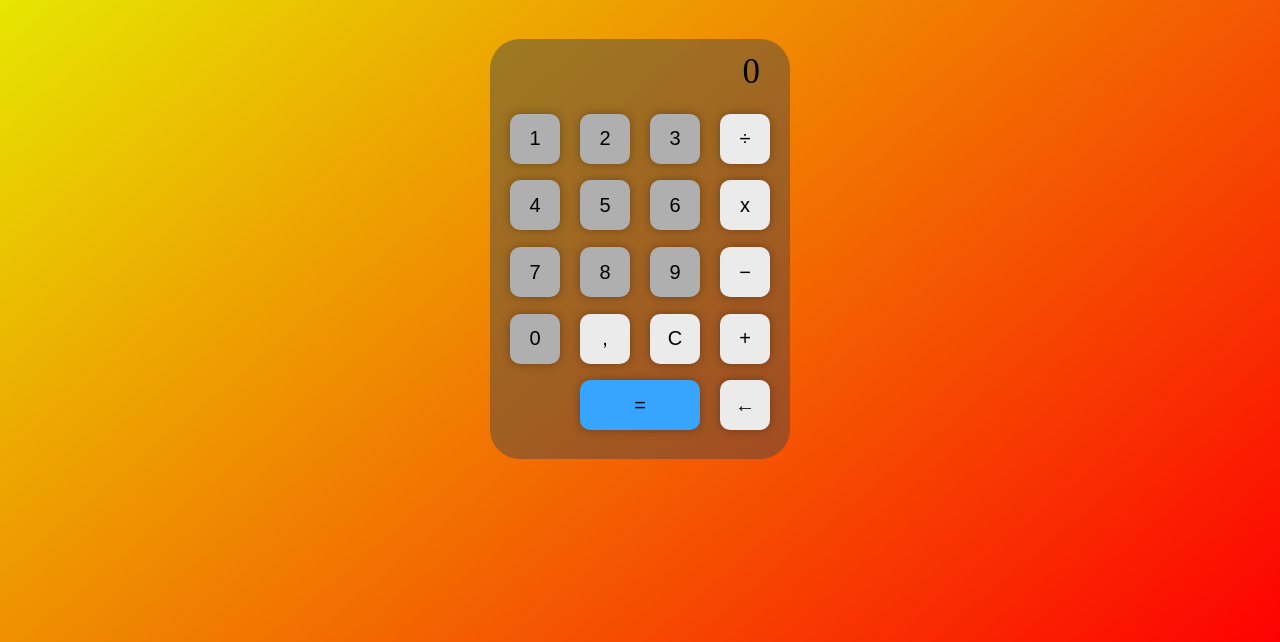
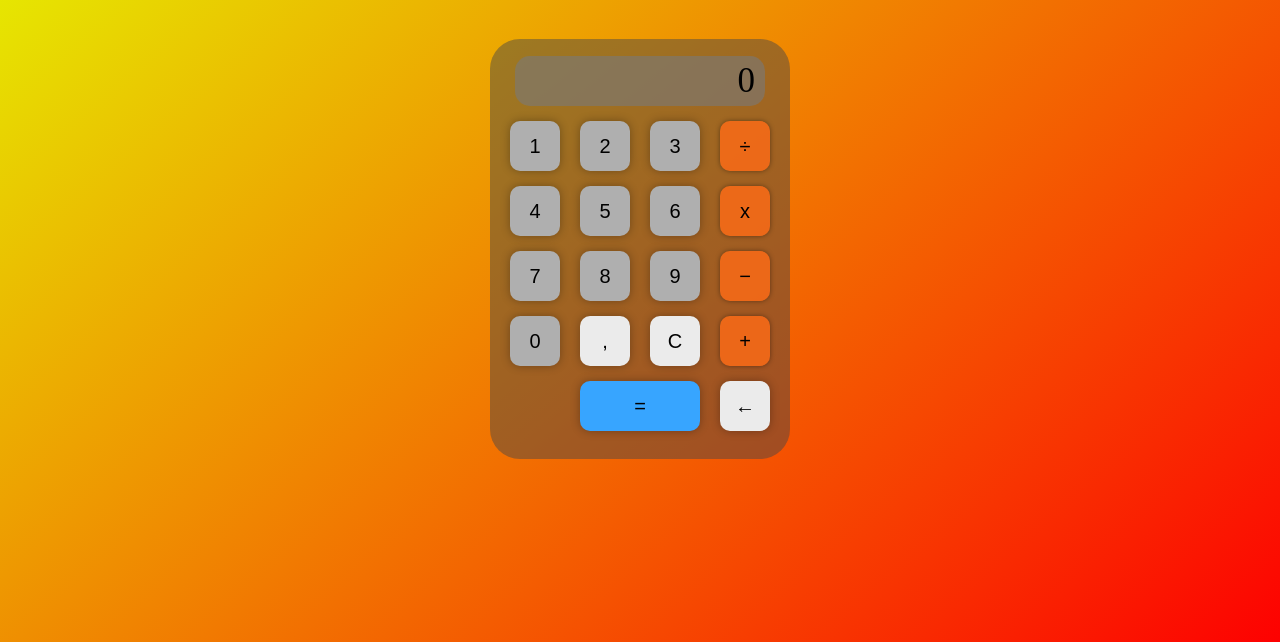
Before and after one commit to WasDerBOT/Calculator, a plain HTML site: page index.html in a window 1280 px wide. Shown: the part 174-816 px from the top of the page. Drawn offline with Linux system fonts and the light colour scheme.

Commit message:
Update style.css

```diff
--- a/style.css
+++ b/style.css
@@ -49,8 +49,11 @@ button:active{
 }
 #toprow{
     justify-content: right;
-    padding-right: 40px;
     align-items: center;
+    width: 250px;
+    border-radius: 15px;
+    margin-top: 10px;
+    background-color: rgba(121, 121, 121, 0.596);
 }
 p{
     font-size: 35px;
@@ -75,3 +78,13 @@ h1{
 #backspace{
     margin-left: 20px;
 }
+
+.act{
+    background-color: rgba(253, 107, 22, 0.822);
+    box-shadow: 0 0 5px rgba(0, 0, 0, 0.418);
+}
+
+.act:hover{
+    background-color: rgba(253, 107, 22, 0.582);
+    box-shadow: 0 0 5px rgba(0, 0, 0, 0.418);
+}
```
